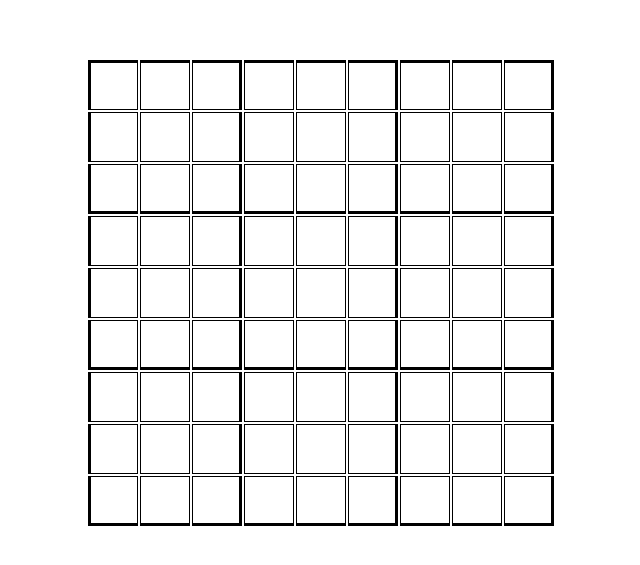
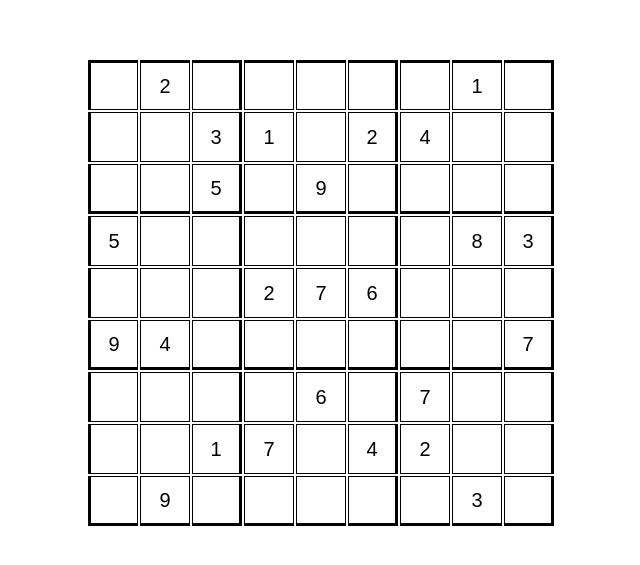
Before and after one commit to rommguy/sudoko-solver, a React (Vite) app: page / in a window 1280 px wide. Shown: the part 107-672 px from the top of the page, without its empty margins (327-967 px from the left). Built offline with nearby package versions, Linux system fonts and the light colour scheme.

Commit message:
initial board

```diff
--- a/src/App.tsx
+++ b/src/App.tsx
@@ -16,8 +16,55 @@ const createInitialBoard = () => {
   return board;
 };
 
+const createInitialBoard2 = () => {
+  const board: BoardType = [];
+  for (let i = 0; i < 9; i++) {
+    const row = [];
+    for (let j = 0; j < 9; j++) {
+      row.push(null);
+    }
+    board.push(row);
+  }
+
+  board[0][1] = 2;
+  board[0][7] = 1;
+
+  board[1][2] = 3;
+  board[1][3] = 1;
+  board[1][5] = 2;
+  board[1][6] = 4;
+
+  board[2][2] = 5;
+  board[2][4] = 9;
+
+  board[3][0] = 5;
+  board[3][7] = 8;
+  board[3][8] = 3;
+
+  board[4][3] = 2;
+  board[4][4] = 7;
+  board[4][5] = 6;
+
+  board[5][0] = 9;
+  board[5][1] = 4;
+  board[5][8] = 7;
+
+  board[6][4] = 6;
+  board[6][6] = 7;
+
+  board[7][2] = 1;
+  board[7][3] = 7;
+  board[7][5] = 4;
+  board[7][6] = 2;
+
+  board[8][1] = 9;
+  board[8][7] = 3;
+
+  return board;
+};
+
 export const App = () => {
-  const [board, setBoard] = useState<BoardType>(createInitialBoard());
+  const [board, setBoard] = useState<BoardType>(createInitialBoard2());
   return (
     <div>
       <Board board={board} setBoard={setBoard} />
```
